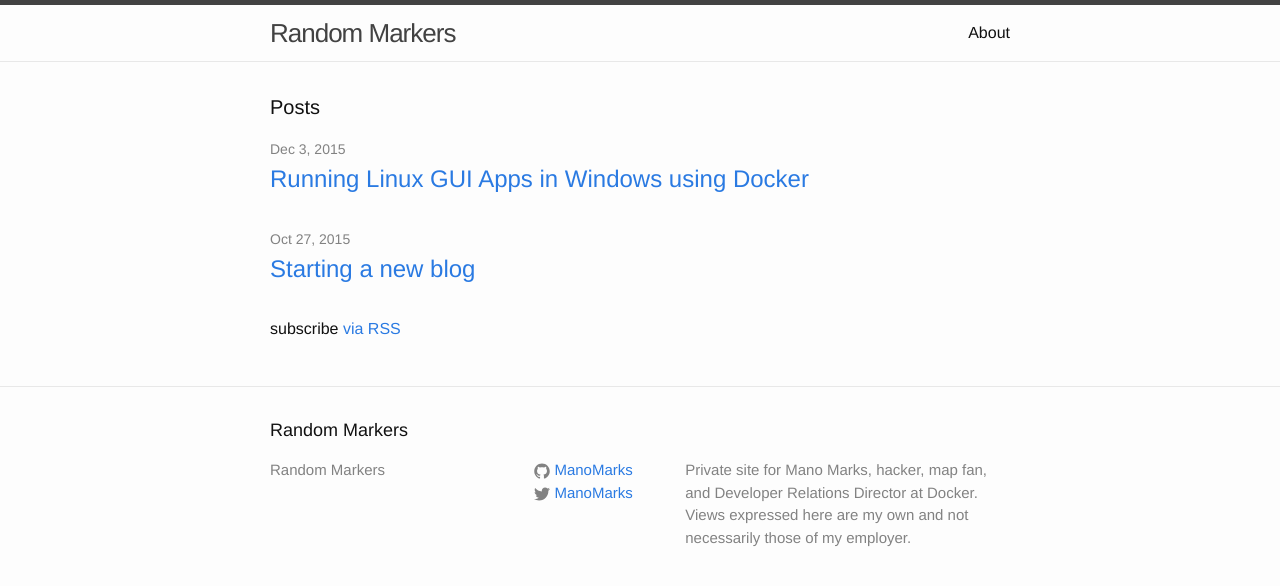
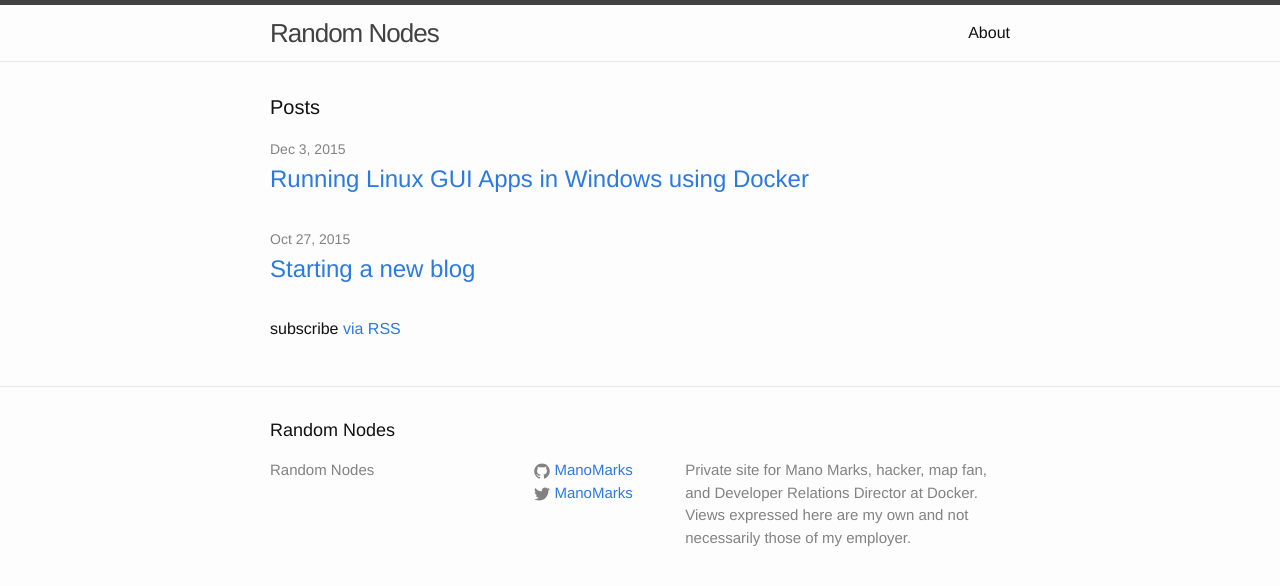
Before and after one commit to ManoMarks/ManoMarks.github.io, a Jekyll site: the page built from index.html, in a window 1280 px wide. Shown: the top 586 px of the page. Built offline with Jekyll 4.4.1, drawn with Linux system fonts in a browser that asks for light colours.

Commit message:
changing name to Random Nodes

```diff
--- a/_config.yml
+++ b/_config.yml
@@ -1,5 +1,5 @@
 # Site settings
-title: Random Markers
+title: Random Nodes
 description: Private site for Mano Marks, hacker, map fan, and Developer Relations Director at Docker. Views expressed here are my own and not necessarily those of my employer.
 baseurl: ""
 url: "http://manomarks.github.io"
```
